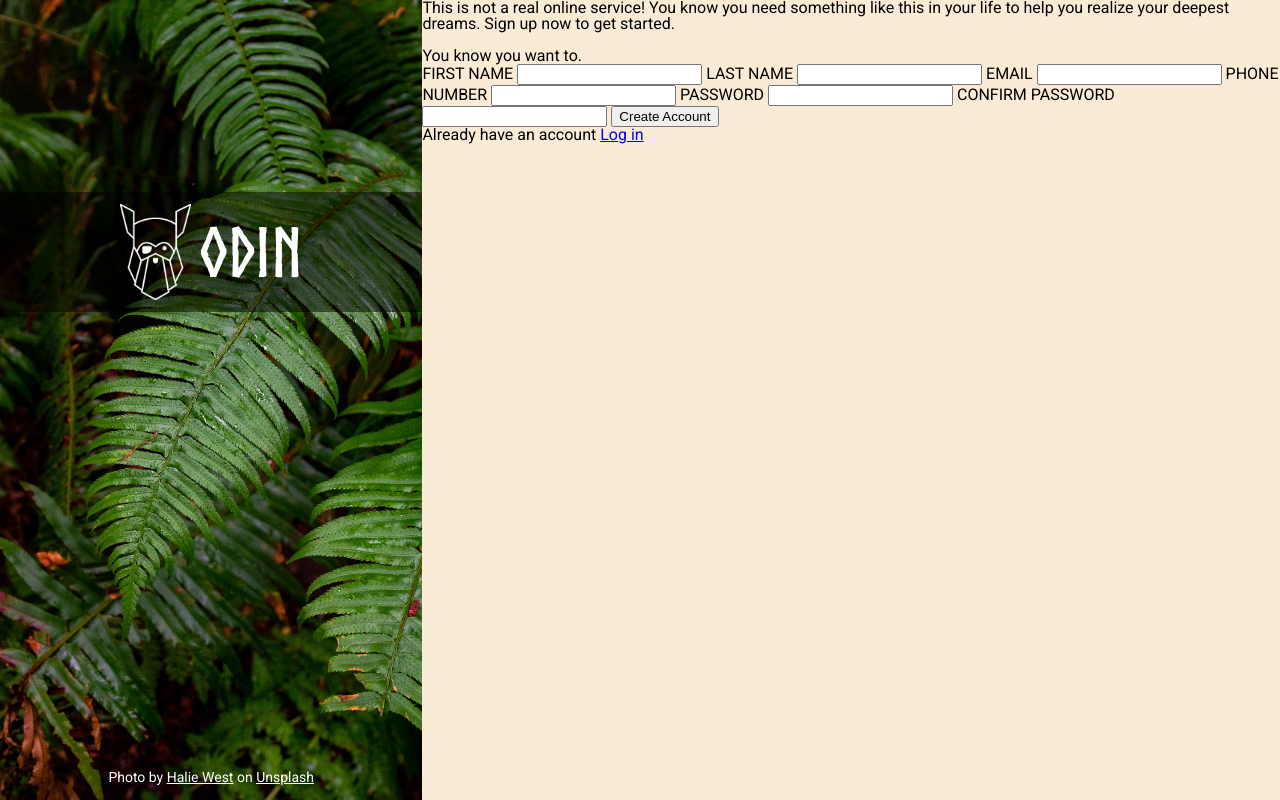
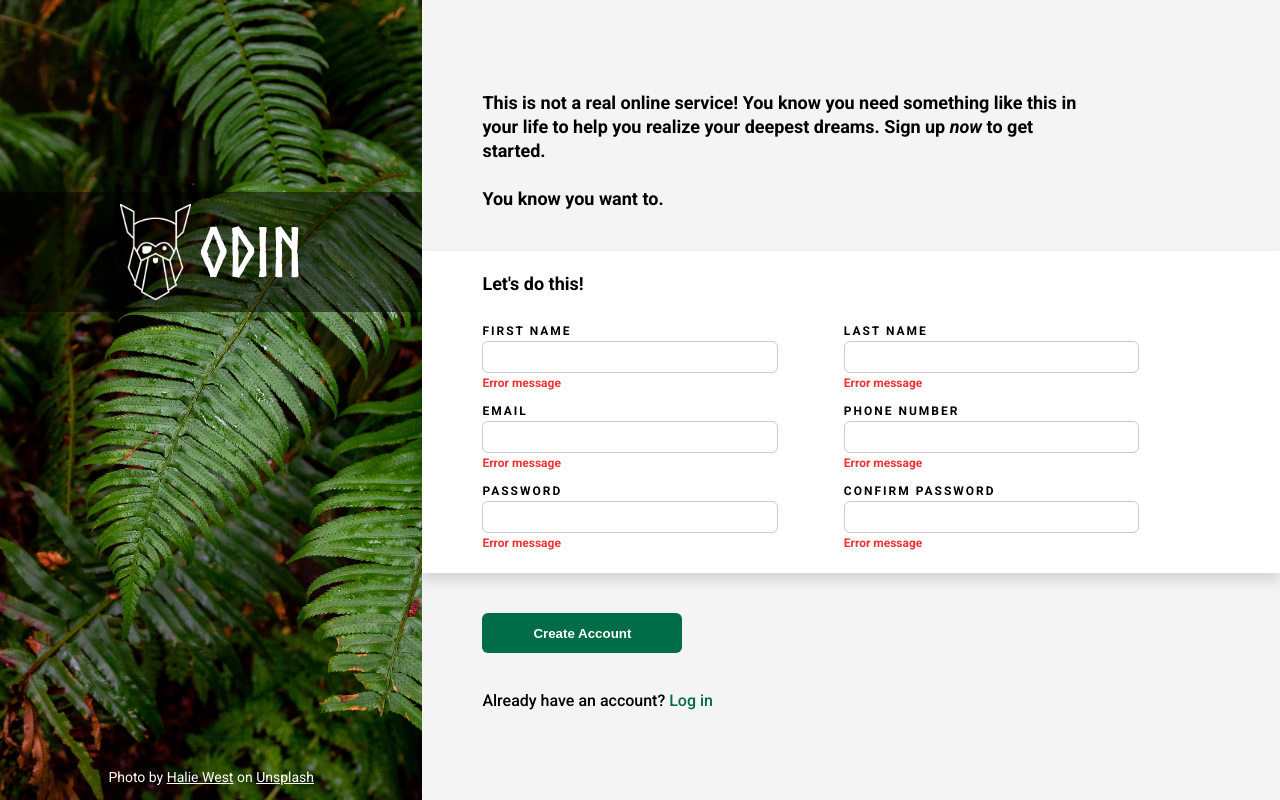
Before and after one commit to jumiranda5/sign-up-form, a plain HTML site: page index.html in a window 1280 px wide. Drawn offline with Linux system fonts and the light colour scheme.

Commit message:
Add form section styles

```diff
--- a/css/styles.css
+++ b/css/styles.css
@@ -5,6 +5,7 @@
 
 :root {
     --logo-section-width: 33vw;
+    --error-color: #ef3232;
     font-family: 'Roboto', sans-serif;
 }
 
@@ -26,16 +27,20 @@
 .form-section {
     left: var(--logo-section-width);
     width: calc(100vw - var(--logo-section-width));
-    background-color: antiquewhite;
+    background-color: #f4f4f4;
+}
+
+.logo-container,
+.form-section {
+    display: flex;
+    flex-flow: row wrap;
+    align-items: center;
+    justify-content: center;
 }
 
 /* LOGO SECTION */
 
 .logo-container {
-    display: flex;
-    flex-flow: row wrap;
-    align-items: center;
-    justify-content: center;
     height: 120px;
     margin-top: 24vh;
     background: #00000080;
@@ -65,3 +70,90 @@
     text-align: center;
     width: 100%;
 }
+
+/* FORM SECTION */
+
+.description,
+form h2 {
+    font-size: 18px;
+    font-weight: 700;
+}
+
+.description {
+    width: 80%;
+    max-width: 600px;
+    line-height: 24px;
+    padding: 0 60px;
+}
+
+.description em {
+    font-style: italic;
+}
+
+form {
+    margin-top: 40px;
+}
+
+fieldset {
+    padding: 24px 60px;
+    background-color: #FFFFFF;
+    box-shadow: 0 8px 12px #00000020;
+}
+
+.inputs-container {
+    display: flex;
+    flex-flow: row wrap;
+    margin-top: 16px;
+}
+
+.inputs-container > div {
+    width: 49%;
+}
+
+.inputs-container > div > * {
+    display: block;
+}
+
+label {
+    font-size: 12px;
+    font-weight: 700;
+    margin-top: 16px;
+    margin-bottom: 4px;
+    letter-spacing: 2px;
+}
+
+input {
+    width: 80%;
+    height: 28px;
+    border: 1px solid #cccccc;
+    border-radius: 6px;
+}
+
+.error-msg {
+    font-size: 12px;
+    font-weight: 700;
+    margin-top: 4px;
+    color: var(--error-color);
+}
+
+.btn-submit {
+    margin: 40px 60px;
+    height: 40px;
+    width: 200px;
+    border: none;
+    border-radius: 6px;
+    background-color: #016c48;
+    color: #FFFFFF;
+    font-weight: 700;
+}
+
+.login {
+    margin-left: 60px;
+    font-weight: 500;
+}
+
+.login a,
+.login a:visited {
+    color: #016c48;
+    text-decoration: none;
+}
--- a/index.html
+++ b/index.html
@@ -27,9 +27,11 @@
         </div>
 
         <div class="form-section">
-            <p>
+
+            <div class="form-container">
+                <p class="description">
                     This is not a real online service! You know you need something like this in your life
-                to help you realize your deepest dreams. Sign up now to get started.
+                    to help you realize your deepest dreams. Sign up <em>now</em> to get started.
                     <br>
                     <br>
                     You know you want to.
@@ -37,29 +39,58 @@
 
                 <form action="POST">
 
+                    <fieldset>
+                        <h2>Let's do this!</h2>
+
+                        <div class="inputs-container">
+
+                            <div>
                                 <label for="first-name">FIRST NAME</label>
                                 <input id="first-name" type="text">
+                                <p class="error-msg">Error message</p>
+                            </div>
 
+                            <div>
                                 <label for="last-name">LAST NAME</label>
                                 <input id="last-name" type="text">
+                                <p class="error-msg">Error message</p>
+                            </div>
 
+                            <div>
                                 <label for="email">EMAIL</label>
                                 <input id="email" type="email">
+                                <p class="error-msg">Error message</p>
+                            </div>
 
+                            <div>
                                 <label for="phone">PHONE NUMBER</label>
                                 <input id="phone" type="text">
+                                <p class="error-msg">Error message</p>
+                            </div>
 
+                            <div>
                                 <label for="password">PASSWORD</label>
                                 <input id="password" type="password">
+                                <p class="error-msg">Error message</p>
+                            </div>
 
+                            <div>
                                 <label for="confirm-password">CONFIRM PASSWORD</label>
                                 <input id="confirm-password" type="password">
+                                <p class="error-msg">Error message</p>
+                            </div>
 
-                <button>Create Account</button>
+                        </div>
+
+                    </fieldset>
+
+                    <button class="btn-submit">Create Account</button>
 
                 </form>
 
-            <p>Already have an account <a href="#">Log in</a></p>
+                <p class="login">Already have an account? <a href="#">Log in</a></p>
+            </div>
+
         </div>
 
     </body>
```
Lines whose indentation alone changed are shown as unchanged.
